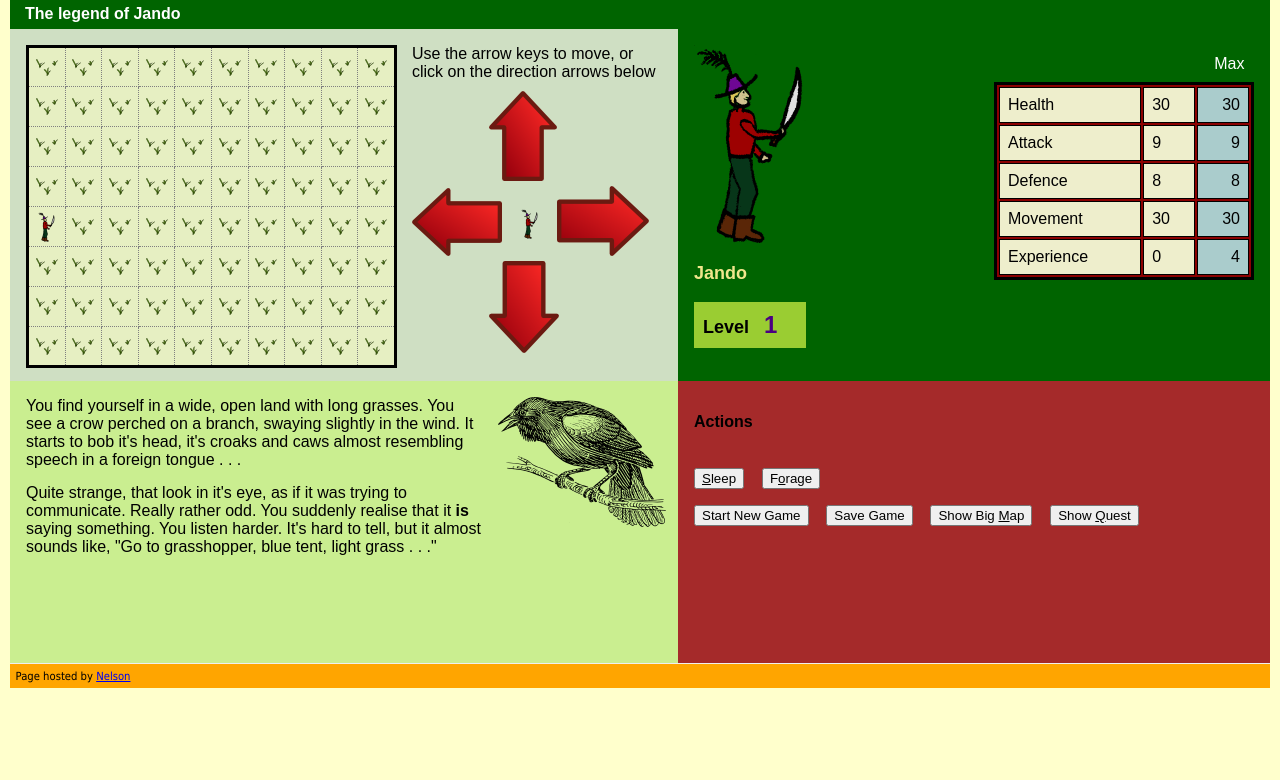
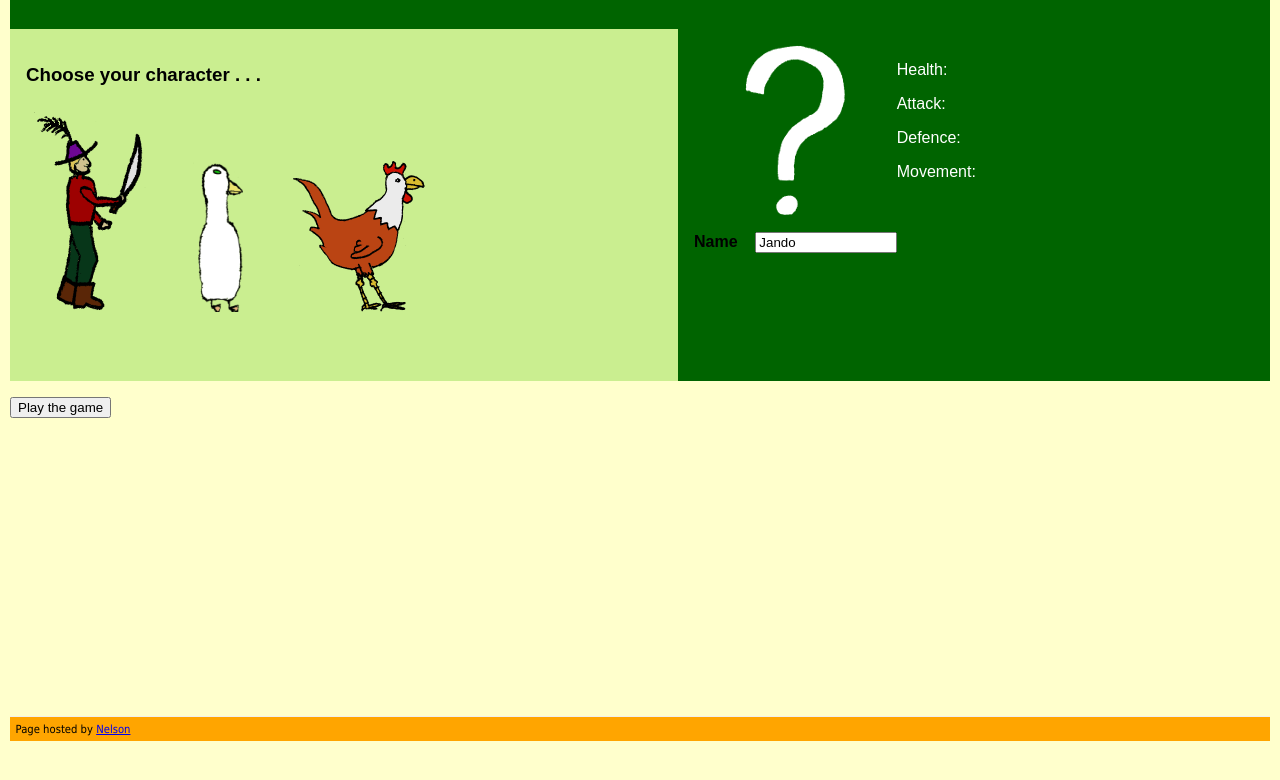
Before and after one commit to nelsonwright/legend_of_jando, a plain HTML site: page game.html in a window 1280 px wide. Both pictures are taken after a click on the button "Play the game". Drawn offline with nearby package versions, Linux system fonts and the light colour scheme.

Commit message:
Have different starting attributes for the characters

```diff
--- a/css/game.css
+++ b/css/game.css
@@ -70,6 +70,11 @@ caption {
 	background-color:#aacccc;
 	padding:0.5em;
 	text-align:right;
+}
+
+.characterSelectedImage {
+   margin:auto;
+   display:block;
 }
 
 #statsHeroLabel {
@@ -300,3 +305,17 @@ caption {
       transform: translate(-3em, 0em) rotate(90deg);
    }
 }
+
+.startingValues {
+   float: left;
+}
+
+.startingValues p{
+   color: white;
+}
+
+.startingValues p span{
+   color: yellow;
+   font-weight: bold;
+
+}
--- a/game.html
+++ b/game.html
@@ -32,7 +32,7 @@
 
 </head>
 
-<body onkeyup="pressedAKey(event)" onLoad="checkForSavedState(document.getElementById('statsHeroImageInfo'))">
+<body onkeyup="pressedAKey(event)" onLoad="checkForSavedState()">
 
 <div class="page-container">
 	<div class="titleBar">
@@ -46,12 +46,18 @@
 <!-- Used when selecting your character at the start -->
 	<div id="characterInfo" class="stats">
 		<div id="characterInfoLeft" class="floatLeft">
-			<img id="statsHeroImageInfo"  title="human" src="./web_images/hero_human.png"/>
+			<img id="statsHeroImageId"  class="characterSelectedImage" title="question mark" src="./web_images/question_mark.png"/>
 			<p id="textHeroNamePara">
 				<strong>Name</strong>&nbsp;&nbsp;&nbsp;
 				<input type="text" id="textHeroName" class="textHeroInputBox" maxlength="25" value="Jando">
 			</p>
 		</div>
+      <div class="startingValues">
+         <p>Health: <span id="characterHealth"></span></p>
+         <p>Attack: <span id="characterAttack"></span></p>
+         <p>Defence: <span id="characterDefence"></span></p>
+         <p>Movement: <span id="characterMovement"></span></p>
+      </div>
 	</div>
 
 	<div id="statsTemplate_target"></div>
@@ -156,11 +162,17 @@
 	</div>
 
 	<div id="chooseHero" class="chooseHero">
-		<h3>Choose your character . . .</h3>
+		<h3 id="chooseCharacterText">Choose your character . . .</h3>
 		<div id="heroes" class="heroes">
-			<img id="human" src="./web_images/hero_human.png" title="human" onClick="setChosenHero(this);" />&nbsp;&nbsp;&nbsp;&nbsp;&nbsp;&nbsp;
-			<img id="goose" src="./web_images/hero_goose.png" title="goose" onClick="setChosenHero(this);" />&nbsp;&nbsp;&nbsp;&nbsp;&nbsp;&nbsp;
-			<img id="chicken" src="./web_images/hero_chicken.png" title="chicken" onClick="setChosenHero(this);" />
+			<img id="human" src="./web_images/hero_human.png" title="human" onClick="setChosenHero(this);"
+            data-health="25" data-attack="8" data-defence="9" data-move-points="26"
+            />&nbsp;&nbsp;&nbsp;&nbsp;&nbsp;&nbsp;
+			<img id="goose" src="./web_images/hero_goose.png" title="goose" onClick="setChosenHero(this);"
+            data-health="22" data-attack="7" data-defence="9" data-move-points="34"
+            />&nbsp;&nbsp;&nbsp;&nbsp;&nbsp;&nbsp;
+			<img id="chicken" src="./web_images/hero_chicken.png" title="chicken" onClick="setChosenHero(this);"
+            data-health="29" data-attack="6" data-defence="10" data-move-points="32"
+         />
 		</div>
 	</div>
 
--- a/javascript/game.js
+++ b/javascript/game.js
@@ -130,9 +130,9 @@ var hero = {
 	name: null,
 	image: new Image(),
    sleepImage: new Image(),
-	type: "human",
-	movePoints: 30,
-	maxMovePoints: 30,
+	type: null,
+	movePoints: null,
+	maxMovePoints: null,
 	maxHealthGainedBySleep: 8,
    minHealthGainedBySleep: 2, // the minimum if you've not answered any sums, that is
 	foraging: false,  // are you foraging at the moment?
@@ -1778,6 +1778,16 @@ function showPlayingArea() {
 	map.movementAreaHtml = document.getElementById('mapAndMove').innerHTML;
 }
 
+function characterIsSelected() {
+   var imageSelected = document.getElementById('statsHeroImageId');
+
+   if (imageSelected.title == "question mark") {
+      return false;
+   } else {
+      return true;
+   }
+}
+
 function characterIsNamed() {
    var theEnteredCharacterName = document.getElementById('textHeroName').value;
    theEnteredCharacterName = theEnteredCharacterName.trim();
@@ -1796,46 +1806,57 @@ function startPlayingGame() {
 }
 
 function playGame() {
-   if (jandoCookieExists()) {
-         startPlayingGame();
-   } else if (characterIsNamed()) {
-   	setChosenHero();
-   	startPlayingGame();
+   if (characterIsNamed()) {
+      if (characterIsSelected()) {
+         hero.name = document.getElementById('textHeroName').value.trim();
+   	   startPlayingGame();
+      } else {
+         // pulse the question mark to highlight the fact you haven't chosen a character
+         $("#statsHeroImageId").effect("highlight",{color: "#A52A2A"});
+         $("#chooseCharacterText").effect("highlight",{color: "#A52A2A"});
+      }
    } else {
       document.getElementById('textHeroName').value = "Jando";
    }
 }
 
+function setCharacterAttributes(image) {
+   hero.health = image.getAttribute('data-health');
+   hero.attack = image.getAttribute('data-attack');
+   hero.defence = image.getAttribute('data-defence');
+   hero.movePoints = image.getAttribute('data-move-points');
+   hero.maxMovePoints = image.getAttribute('data-move-points');
+}
+
+function displayCharacterAttributes() {
+   document.getElementById('characterHealth').innerHTML = hero.health;
+   document.getElementById('characterAttack').innerHTML = hero.attack;
+   document.getElementById('characterDefence').innerHTML = hero.defence;
+   document.getElementById('characterMovement').innerHTML = hero.movePoints;
+}
+
 function setChosenHero(theImage) {
-	var imageSelected = document.getElementById('statsHeroImageInfo');
-   var theEnteredCharacterName = document.getElementById('textHeroName').value;
-   theEnteredCharacterName = theEnteredCharacterName.trim();
-
-	if (typeof theImage === 'undefined') {
-		hero.image = imageSelected;
-		hero.type = imageSelected.title;
-		hero.name = theEnteredCharacterName;
-	} else {
-		imageSelected.src = theImage.src;
-		imageSelected.title = theImage.title;
-		hero.image = theImage;
-		hero.type = theImage.title;
-		hero.name = theEnteredCharacterName;
-	}
+	var imageSelected = document.getElementById('statsHeroImageId');
+   hero.name = document.getElementById('textHeroName').value.trim();
+
+	imageSelected.src = theImage.src;
+	imageSelected.title = theImage.title;
+	hero.image = theImage;
+	hero.type = theImage.title;
+
+   setCharacterAttributes(theImage);
+   displayCharacterAttributes(theImage);
 
 	var heroNameInputBox = document.getElementById('textHeroName');
 	heroNameInputBox.value = hero.name;
-
 	heroNameInputBox.focus();
 	heroNameInputBox.select();
 }
 
-function checkForSavedState(theImage) {
+function checkForSavedState() {
    if (jandoCookieExists()) {
       // just go straight to playing the game, no need to select character
-      playGame();
-   } else {
-      setChosenHero(theImage);
+      startPlayingGame();
    }
 }
 
--- a/javascript/js_data.js
+++ b/javascript/js_data.js
@@ -141,7 +141,7 @@ function getQuestData() {
 					'Would you mind closing the tent flap . . . ?  Thank you, there\'s a bit of a chill breeze from the east today."' +
 					'</p>' +
 					'<p>' +
-					'"So, you seek a path through the hills, do you?  All in good time, but first you must traverse the woods, and a human can lose his way there. ' +
+					'"So, you seek a path through the hills, do you?  All in good time, but first you must traverse the woods, and a body can lose their way there. ' +
 					'I don\'t know the way myself, as it is dangerous even for a giant grasshopper. ' +
 					'There is a meditating skelton that lives on a watchtower somewhere in the scrub that can help you.' +
 					' I don\'t know his exact wherabouts, I\'m afraid, but I\'ll tell my blackbird friends to let him know that you\'re coming."' +
```
Also changed, not shown: web_images/question_mark.png (added).
